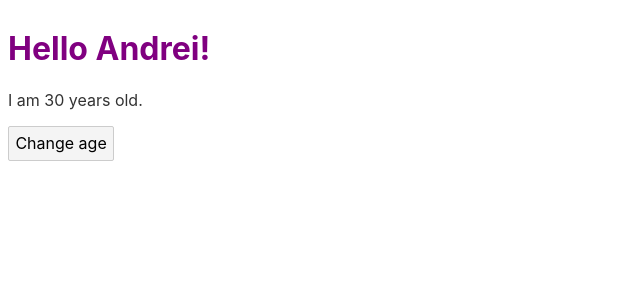
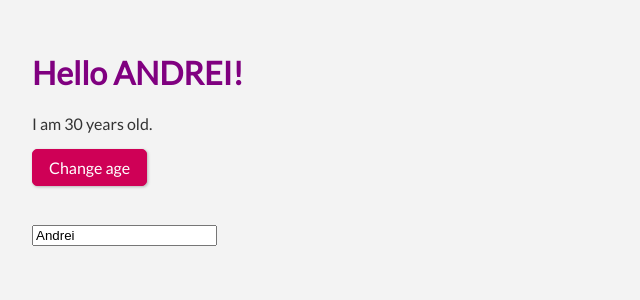
Before and after one commit to andreifecioru/udemy, a Svelte app in the folder svelte.js/first-app/: page / in a window 1280 px wide. Shown: the top 300 px of the page, without its empty margins (0-640 px from the left). Built offline with nearby package versions, Linux system fonts and the light colour scheme.

Commit message:
[SVELTE.JS] - Reactive statements, vars and HTML element bindings.

```diff
--- a/svelte.js/first-app/public/global.css
+++ b/svelte.js/first-app/public/global.css
@@ -1,61 +1,39 @@
-html, body {
-	position: relative;
-	width: 100%;
-	height: 100%;
+@import url('https://fonts.googleapis.com/css?family=Lato|Roboto+Slab');
+
+* {
+  box-sizing: border-box;
+}
+
+html,
+body {
+  position: relative;
+  width: 100%;
+  height: 100%;
+  font-family: 'Lato', sans-serif;
 }
 
 body {
-	color: #333;
-	margin: 0;
-	padding: 8px;
-	box-sizing: border-box;
-	font-family: -apple-system, BlinkMacSystemFont, "Segoe UI", Roboto, Oxygen-Sans, Ubuntu, Cantarell, "Helvetica Neue", sans-serif;
+  color: #333;
+  margin: 0;
+  padding: 2rem;
+  background: #f3f3f3;
 }
 
-a {
-	color: rgb(0,100,200);
-	text-decoration: none;
+
+button {
+  font: inherit;
+  border: 1px solid #cf0056;
+  background: #cf0056;
+  padding: 0.5rem 1rem;
+  color: white;
+  border-radius: 5px;
+  box-shadow: 1px 1px 3px rgba(0, 0, 0, 0.26);
+  cursor: pointer;
 }
 
-a:hover {
-	text-decoration: underline;
+button:hover,
+button:active {
+  background: #e40763;
+  border-color: #e40763;
+  box-shadow: 1px 1px 8px rgba(77, 51, 51, 0.26);
 }
-
-a:visited {
-	color: rgb(0,80,160);
-}
-
-label {
-	display: block;
-}
-
-input, button, select, textarea {
-	font-family: inherit;
-	font-size: inherit;
-	padding: 0.4em;
-	margin: 0 0 0.5em 0;
-	box-sizing: border-box;
-	border: 1px solid #ccc;
-	border-radius: 2px;
-}
-
-input:disabled {
-	color: #ccc;
-}
-
-input[type="range"] {
-	height: 0;
-}
-
-button {
-	background-color: #f4f4f4;
-	outline: none;
-}
-
-button:active {
-	background-color: #ddd;
-}
-
-button:focus {
-	border-color: #666;
-}
--- a/svelte.js/first-app/src/App.svelte
+++ b/svelte.js/first-app/src/App.svelte
@@ -2,8 +2,21 @@
 	export let name;
 	export let age;
 
-	function incrementAge() {
-		age += 1;
+	const incrementAge = () => age += 1;
+
+	// reactive vars
+	// NOTE: var definition is not requried
+	$: uppercaseName = name.toUpperCase();
+
+	// reactive statements
+	$: console.log(`${name} is ${age} yeas old.`);
+
+	$: if (age % 10 == 0) {
+		console.log('You are older!');
+	}
+
+	const nameInput = (event) => {
+		name = event.target.value;
 	}
 </script>
 
@@ -13,7 +26,16 @@
 	}
 </style>
 
-<h1>Hello {name}!</h1>
+<h1>Hello {uppercaseName}!</h1>
 <p>I am {age} years old.</p>
 
 <button on:click="{incrementAge}">Change age</button>
+<br>
+<br>
+<br>
+
+<!-- 2-way binding to an element attribute
+	<input type="text" value="{name}" on:input="{nameInput}">
+	For a shortcut see below:
+-->
+<input type="text" bind:value="{name}">
```
